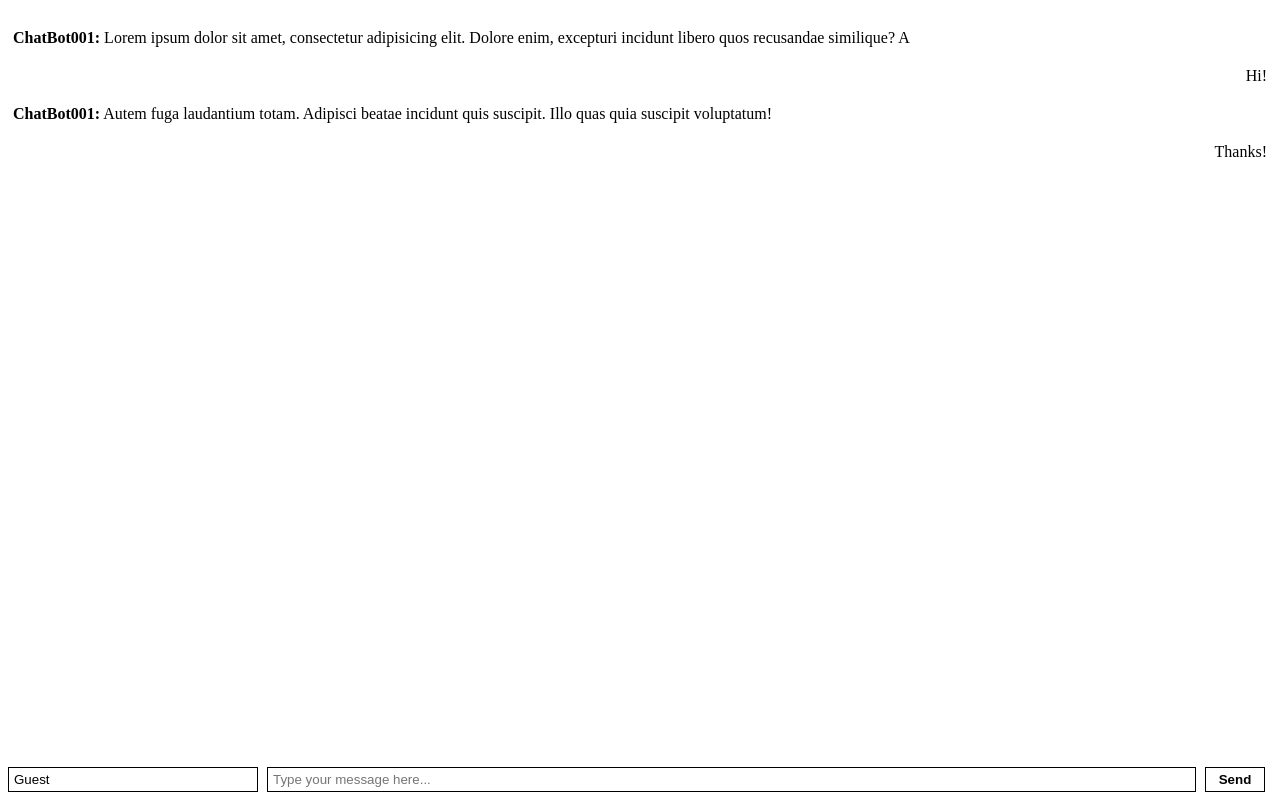
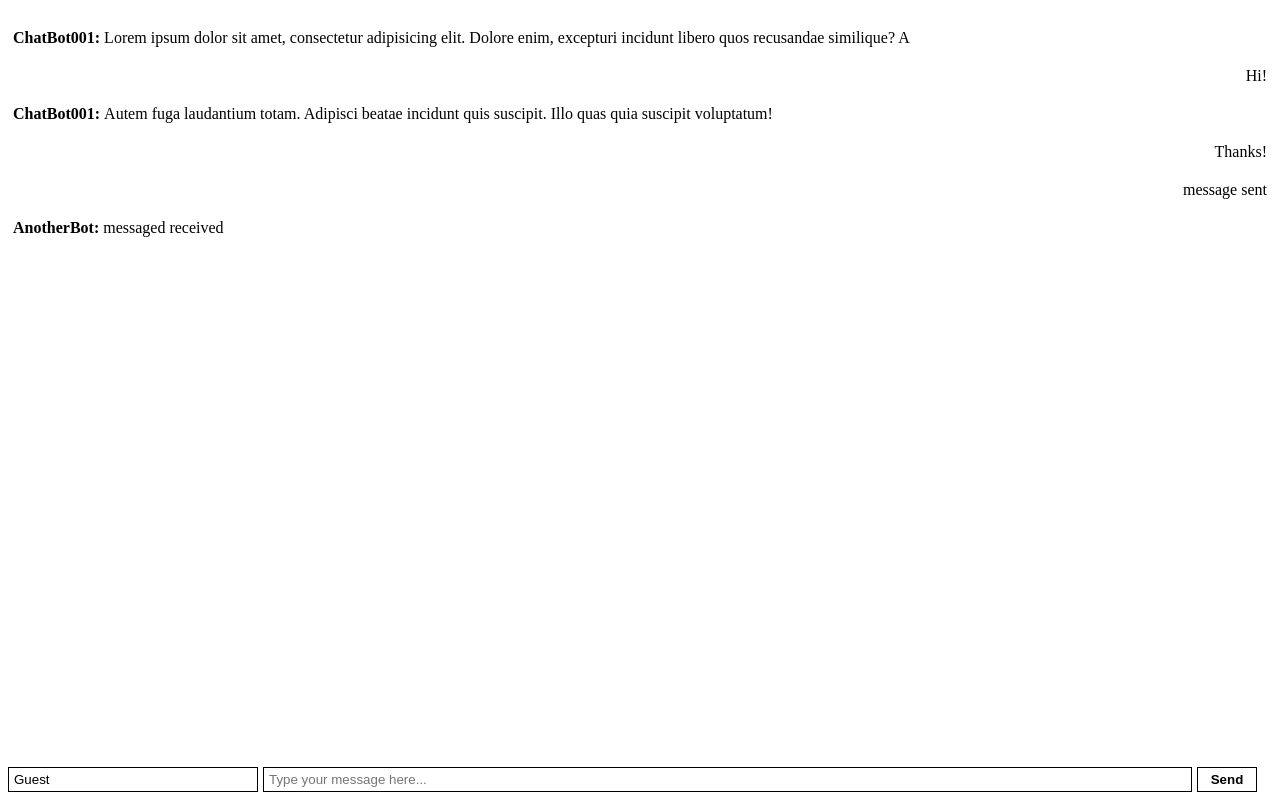
Before and after one commit to nagyll92/DH_int_test, a website: page public/index.html in a window 1280 px wide. Drawn offline with Linux system fonts and the light colour scheme.

Commit message:
layout handler class created

```diff
--- a/public/css/styles.css
+++ b/public/css/styles.css
@@ -32,8 +32,8 @@
     text-align: right;
 }
 
-.sender:after {
-    content: ":";
+.received .sender:after {
+    content: ": ";
 }
 
 .formControl {
--- a/public/index.html
+++ b/public/index.html
@@ -3,11 +3,10 @@
     <meta charset="UTF-8">
     <title>DH Int Chat App</title>
     <link rel="stylesheet" href="css/styles.css">
-    <script type="module" src="js/main.js"></script>
 </head>
 <body>
 <div class="mainContainer">
-    <div class="messageWrapper">
+    <div id="messagePlaceholder" class="messageWrapper">
         <p class="message received">
             <span class="sender">ChatBot001</span>
             Lorem ipsum dolor sit amet, consectetur adipisicing elit. Dolore enim, excepturi incidunt libero quos
@@ -24,15 +23,16 @@
             Thanks!
         </p>
     </div>
-    <div class="bottomBar">
-        <input id="clientName" class="formControl" type="text" value="Guest" placeholder="Your name..."/>
+    <div id="form" class="bottomBar" >
+        <!--<input id="clientName" class="formControl" type="text" value="Guest" placeholder="Your name..." />
         <input id="clientMessage" class="formControl" type="text" placeholder="Type your message here...">
-        <input id="submitMessage" class="formControl" type="button" value="Send">
+        <input id="submitMessage" class="formControl" type="button" value="Send">-->
     </div>
 </div>
 
 <script type="module">
-    window.main.run();
+    import appController from "/js/main.js";
+    appController.run();
 </script>
 </body>
 </html>
--- a/public/js/events.js
+++ b/public/js/events.js
@@ -68,7 +68,7 @@ class Events {
     /**
      * Fires the selected items using the specified payload
      * @param {string} eventName the name of the event to be fired
-     * @param {*} payload the payload of the event
+     * @param {*} [payload] the payload of the event
      */
     trigger(eventName, payload) {
         if (typeof this._events[eventName] === "undefined")
--- /dev/null
+++ b/public/js/layout.js
@@ -0,0 +1,208 @@
+import Events from "./events.js";
+
+/**
+ * Class representing the UI elements, handles the rendering related logic.
+ * @class Layout
+ * @extends Events
+ */
+class Layout extends Events {
+    /**
+     * @constructs Layout
+     * @param {string} formPlaceholderId the 'id' parameter of the HTML node that should hold the form
+     * @param {string} messagePlaceholderId the 'id' parameter of the HTML that should hold the messages
+     */
+    constructor(formPlaceholderId, messagePlaceholderId) {
+        /**
+         * Triggered when the user changes the username using the input field.
+         * @event Layout#userNameChanged
+         * @param {string} newUserName the new name specified by the user
+         */
+
+        /**
+         * Triggered when the user changes the value of the message field.
+         * @event Layout#messageChanged
+         * @param {string} message the message typed by the user
+         */
+
+        /**
+         * Triggered when the user clicks to the submit button.
+         * @event Layout#submitClicked
+         */
+        super(["userNameChanged", "messageChanged", "submitClicked"]);
+        this.formPlaceholderId = formPlaceholderId;
+        this.formControlClass = "formControl";
+        this.messagePlaceholderId = messagePlaceholderId;
+    }
+
+    /**
+     * Displays a new message in the message container
+     * @param {string} messageText the text of the message to be displayed
+     * @param {boolean} received indicates if the messages is sent or received (true - received, false - sent)
+     * @param {string} [sender] the name of the sender user. Omitted if the message is sent by the current user.
+     */
+    displayMessage(messageText, received = true, sender = "") {
+
+        let elementClass = "message ";
+        if (received) {
+            elementClass += "received";
+
+        } else {
+            elementClass += "sent";
+        }
+
+        const message = this._displayMessage(messageText, sender, elementClass);
+
+        this._render(this.messagePlaceholderId, message);
+    }
+
+    /**
+     * Renders the message form in the specified placeholder.
+     */
+    renderLayout() {
+        this._createForm(this.formPlaceholderId);
+    }
+
+    /**
+     * Disables or enables the messages form based on parameter.
+     * @param {boolean} mode disables the form if true, enables it otherwise.
+     */
+    setFormDisableMode(mode) {
+        const formControls = document.getElementsByClassName(this.formControlClass);
+        for (let control of formControls) {
+            if (mode) {
+                control.setAttribute("disabled", "disabled");
+            } else {
+                control.removeAttribute("disabled");
+            }
+        }
+    }
+
+    /**
+     * Creates a message DOM element
+     * @param {string} messageText the text to be displayed
+     * @param {string} sender the name of the sender
+     * @param {string} elementClass the list of the css classes to be used.
+     * @return {Element} the DOM element to be rendered
+     * @private
+     */
+    _displayMessage(messageText, sender, elementClass) {
+
+        const message = document.createElement("p");
+        const senderElement = document.createElement("span");
+
+        senderElement.setAttribute("class", "sender");
+        senderElement.innerText = sender;
+        message.appendChild(senderElement);
+
+        message.setAttribute("class", elementClass);
+
+        const messageHTML = document.createElement("span");
+
+        messageHTML.innerText = messageText;
+
+        message.appendChild(messageHTML);
+        return message;
+    }
+
+    /**
+     * Creates the DOM elements of the form. Attaches the required event listeners and renders the form.
+     * @param {string} targetId the id of the target node
+     * @private
+     */
+    _createForm(targetId) {
+        const userNameField = this._createFormField({
+            id: "clientName",
+            class: this.formControlClass,
+            type: "text",
+            value: "Guest",
+            placeholder: "Your name..."
+        }, (e) => {
+
+            this.trigger("userNameChanged", e.target.value);
+        });
+
+        const userMessageField = this._createFormField({
+            id: "clientMessage",
+            class: this.formControlClass,
+            type: "text",
+            placeholder: "Type your message here..."
+        }, (e) => {
+            this.trigger("messageChanged", e.target.value);
+        });
+
+        const submitMessageButton = this._createFormField({
+            id: "submitMessage",
+            class: this.formControlClass,
+            type: "button",
+            value: "Send"
+        }, () => {
+            this.trigger("submitClicked");
+        });
+
+        this._render(targetId, userNameField);
+        this._render(targetId, userMessageField);
+        this._render(targetId, submitMessageButton);
+    }
+
+    /**
+     * Renders the provided element in the specified target
+     * @param {string} targetId the id of the target node
+     * @param {Element} element the element to be rendered
+     * @private
+     */
+    _render(targetId, element) {
+        document.getElementById(targetId).appendChild(element);
+    }
+
+    /**
+     * Creates a form element using the provided configuration and event handler
+     * @param {Object} [config] The configuration of the form element
+     * @param {string} [config.id] the id of the form element (default: Date.now())
+     * @param {string} [config.class] the css class attribute of the form element (default: "")
+     * @param {string} [config.name] the name attribute of the form element (default: "")
+     * @param {string} [config.type] the type attribute of the form element (default: ""). It defines also the type of the assigned event handler
+     * @param {string} [config.value] the value attribute of the form element (default: "")
+     * @param {string} [config.placeholder] the placeholder attribute of the form element (default: "")
+     * @param {Function} [handler] the event handler to be attached to the form element.
+     * @return {Element} The form input DOM element
+     * @private
+     */
+    _createFormField(config = {
+        id: Date.now(),
+        class: "",
+        name: "",
+        type: "text",
+        value: "",
+        placeholder: ""
+    }, handler = null) {
+
+        const field = document.createElement("INPUT");
+        for (let attr in config) {
+            if (config.hasOwnProperty(attr))
+                field.setAttribute(attr, config[attr]);
+        }
+
+        if (!handler || typeof handler !== "function") {
+
+            handler = (e) => {
+                console.info("Intercepted unhandled UI event", e);
+            };
+        }
+
+        switch (config.type) {
+            case "text":
+                field.addEventListener("change", handler);
+                break;
+            case "button":
+                field.addEventListener("click", handler);
+                break;
+            default:
+                break;
+        }
+
+        return field;
+    }
+
+}
+
+export default Layout;
--- a/public/js/main.js
+++ b/public/js/main.js
@@ -1,17 +1,30 @@
-import Events from "./events.js";
+import Layout from "./layout.js";
+
+const $Layout = new Layout("form", "messagePlaceholder");
 
 class AppController {
     constructor() {
         console.log("App initialized...");
-        this.$Events = new Events(["testEvent"]);
+
     }
 
     run() {
+
+        $Layout.on("userNameChanged", (userName) => {
+            console.log("username change to ", userName);
+        });
+
+
+        $Layout.renderLayout();
+
+        setTimeout(() => {
+            $Layout.displayMessage("message sent", false);
+            $Layout.displayMessage("messaged received", true, "AnotherBot");
+        }, 300);
+
         console.log("App running...");
-        this.$Events.on("testEvent", (params) => {
-            console.log("event emitted", params);
-        });
+
     }
 }
 
-window.main = new AppController();
+export default new AppController();
```
Also changed, not shown: 1 other file.
